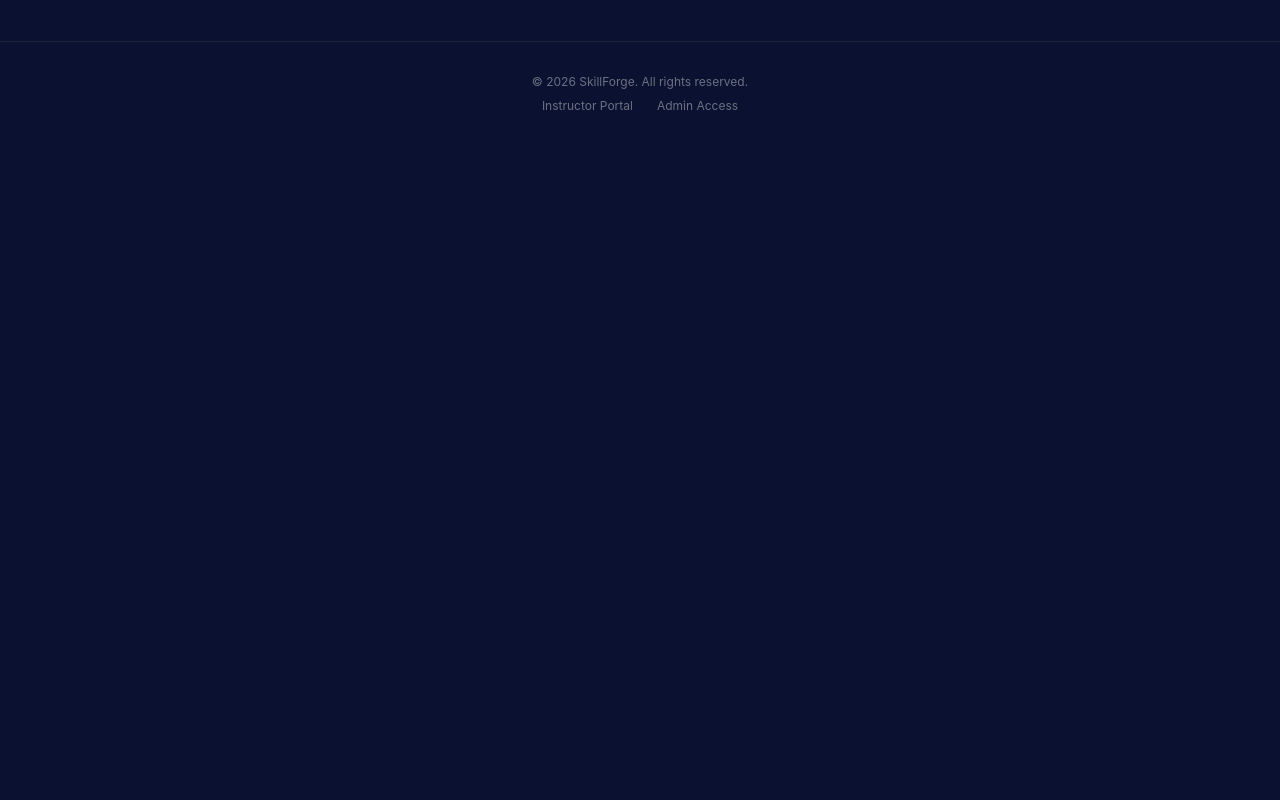
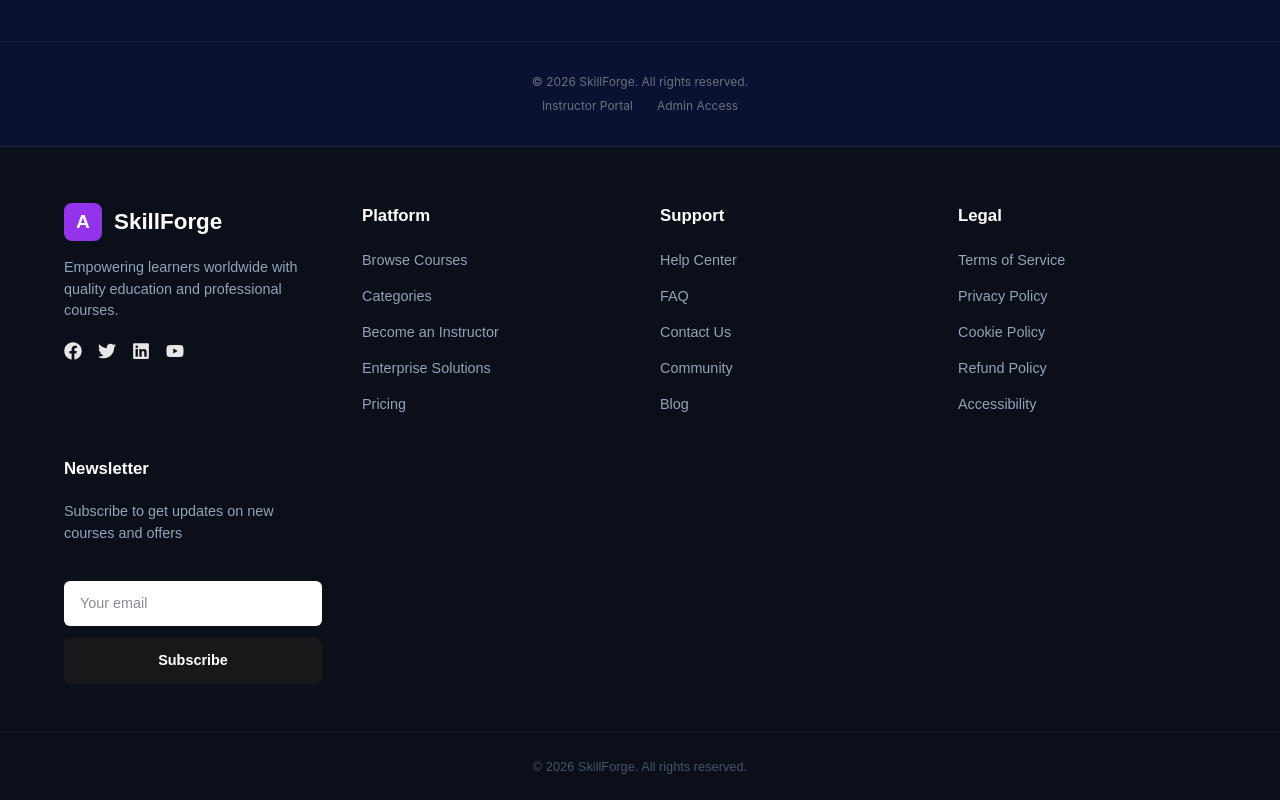
Before and after one commit to PrinceWycliff/skillforge-frontend, a React (Vite) app: page / in a window 1280 px wide. Shown: the part 654-1454 px from the top of the page. Before the commit the page ends 800 px from the top, so only its background shows below. Built offline with nearby package versions, Linux system fonts and the light colour scheme; no server answers; the HTML template or start-up script is replaced by a standard one.

Commit message:
feat: add global iconic footer across all application routes

```diff
--- a/src/App.jsx
+++ b/src/App.jsx
@@ -16,6 +16,7 @@ import ProtectedRoute from './components/ProtectedRoute';
 import AdminRoute from './components/AdminRoute';
 import Register from './pages/Register';
 import VerifyEmail from './pages/VerifyEmail';
+import Footer from './components/Footer'; // Import Footer
 
 // Inline Guard for Instructor Studio
 const InstructorRoute = ({ children }) => {
@@ -26,7 +27,9 @@ const InstructorRoute = ({ children }) => {
 export default function App() {
   return (
     <Router>
-      <div className="min-h-screen bg-[#0B1130] text-white">
+      <div className="flex flex-col min-h-screen bg-[#0B1130] text-white">
+        {/* Main Content Area expands to fill remaining vertical space */}
+        <main className="flex-grow">
           <Routes>
             {/* Public Routes */}
             <Route path="/" element={<Landing />} />
@@ -83,6 +86,10 @@ export default function App() {
             {/* Fallback Catch-all Route */}
             <Route path="*" element={<Navigate to="/" replace />} />
           </Routes>
+        </main>
+
+        {/* Global Iconic Footer */}
+        <Footer />
       </div>
     </Router>
   );
--- /dev/null
+++ b/src/components/Footer.jsx
@@ -0,0 +1,242 @@
+import React, { useState } from 'react';
+import { Link } from 'react-router-dom';
+import { FaFacebook, FaTwitter, FaLinkedin, FaYoutube } from 'react-icons/fa';
+
+const Footer = () => {
+  const [email, setEmail] = useState('');
+  const [subscribed, setSubscribed] = useState(false);
+
+  const handleSubscribe = (e) => {
+    e.preventDefault();
+    if (email) {
+      setSubscribed(true);
+      setEmail('');
+      setTimeout(() => setSubscribed(false), 4000);
+    }
+  };
+
+  return (
+    <footer style={footerStyle}>
+      <div style={containerStyle}>
+
+        {/* Column 1: Brand & Bio */}
+        <div style={columnStyle}>
+          <div style={brandHeaderStyle}>
+            <div style={logoBadgeStyle}>A</div>
+            <span style={brandTitleStyle}>SkillForge</span>
+          </div>
+          <p style={descriptionStyle}>
+            Empowering learners worldwide with quality education and professional courses.
+          </p>
+          <div style={socialIconGroupStyle}>
+            <a href="https://facebook.com" target="_blank" rel="noreferrer" style={socialIconStyle}>
+              <FaFacebook size={18} />
+            </a>
+            <a href="https://twitter.com" target="_blank" rel="noreferrer" style={socialIconStyle}>
+              <FaTwitter size={18} />
+            </a>
+            <a href="https://linkedin.com" target="_blank" rel="noreferrer" style={socialIconStyle}>
+              <FaLinkedin size={18} />
+            </a>
+            <a href="https://youtube.com" target="_blank" rel="noreferrer" style={socialIconStyle}>
+              <FaYoutube size={18} />
+            </a>
+          </div>
+        </div>
+
+        {/* Column 2: Platform Links */}
+        <div style={columnStyle}>
+          <h4 style={headingStyle}>Platform</h4>
+          <ul style={listStyle}>
+            <li><Link to="/courses" style={linkStyle}>Browse Courses</Link></li>
+            <li><Link to="/categories" style={linkStyle}>Categories</Link></li>
+            <li><Link to="/instructor/register" style={linkStyle}>Become an Instructor</Link></li>
+            <li><Link to="/enterprise" style={linkStyle}>Enterprise Solutions</Link></li>
+            <li><Link to="/pricing" style={linkStyle}>Pricing</Link></li>
+          </ul>
+        </div>
+
+        {/* Column 3: Support Links */}
+        <div style={columnStyle}>
+          <h4 style={headingStyle}>Support</h4>
+          <ul style={listStyle}>
+            <li><Link to="/help" style={linkStyle}>Help Center</Link></li>
+            <li><Link to="/faq" style={linkStyle}>FAQ</Link></li>
+            <li><Link to="/contact" style={linkStyle}>Contact Us</Link></li>
+            <li><Link to="/community" style={linkStyle}>Community</Link></li>
+            <li><Link to="/blog" style={linkStyle}>Blog</Link></li>
+          </ul>
+        </div>
+
+        {/* Column 4: Legal Links */}
+        <div style={columnStyle}>
+          <h4 style={headingStyle}>Legal</h4>
+          <ul style={listStyle}>
+            <li><Link to="/terms" style={linkStyle}>Terms of Service</Link></li>
+            <li><Link to="/privacy" style={linkStyle}>Privacy Policy</Link></li>
+            <li><Link to="/cookie-policy" style={linkStyle}>Cookie Policy</Link></li>
+            <li><Link to="/refund-policy" style={linkStyle}>Refund Policy</Link></li>
+            <li><Link to="/accessibility" style={linkStyle}>Accessibility</Link></li>
+          </ul>
+        </div>
+
+        {/* Column 5: Newsletter */}
+        <div style={columnStyle}>
+          <h4 style={headingStyle}>Newsletter</h4>
+          <p style={descriptionStyle}>
+            Subscribe to get updates on new courses and offers
+          </p>
+          <form onSubmit={handleSubscribe} style={{ marginTop: '1rem' }}>
+            <input
+              type="email"
+              placeholder="Your email"
+              value={email}
+              onChange={(e) => setEmail(e.target.value)}
+              required
+              style={inputStyle}
+            />
+            <button type="submit" style={buttonStyle}>
+              {subscribed ? 'Subscribed!' : 'Subscribe'}
+            </button>
+          </form>
+        </div>
+
+      </div>
+
+      <div style={bottomBorderStyle}>
+        © {new Date().getFullYear()} SkillForge. All rights reserved.
+      </div>
+    </footer>
+  );
+};
+
+// Layout & Theme Styles matching image palette
+const footerStyle = {
+  backgroundColor: '#0b0f19',
+  color: '#94a3b8',
+  paddingTop: '3.5rem',
+  paddingBottom: '1.5rem',
+  borderTop: '1px solid #1e293b',
+  fontFamily: 'sans-serif'
+};
+
+const containerStyle = {
+  maxWidth: '1200px',
+  margin: '0 auto',
+  padding: '0 1.5rem',
+  display: 'grid',
+  gridTemplateColumns: 'repeat(auto-fit, minmax(200px, 1fr))',
+  gap: '2.5rem'
+};
+
+const columnStyle = {
+  display: 'flex',
+  flexDirection: 'column'
+};
+
+const brandHeaderStyle = {
+  display: 'flex',
+  alignItems: 'center',
+  gap: '0.75rem',
+  marginBottom: '1rem'
+};
+
+const logoBadgeStyle = {
+  backgroundColor: '#9333ea',
+  color: '#ffffff',
+  width: '38px',
+  height: '38px',
+  borderRadius: '8px',
+  display: 'flex',
+  alignItems: 'center',
+  justifyContent: 'center',
+  fontWeight: 'bold',
+  fontSize: '1.2rem'
+};
+
+const brandTitleStyle = {
+  fontSize: '1.4rem',
+  fontWeight: 'bold',
+  color: '#ffffff'
+};
+
+const descriptionStyle = {
+  fontSize: '0.9rem',
+  lineHeight: '1.5',
+  color: '#94a3b8',
+  margin: '0 0 1.25rem 0'
+};
+
+const socialIconGroupStyle = {
+  display: 'flex',
+  gap: '1rem',
+  alignItems: 'center'
+};
+
+const socialIconStyle = {
+  color: '#ffffff',
+  textDecoration: 'none',
+  transition: 'opacity 0.2s',
+  opacity: 0.9
+};
+
+const headingStyle = {
+  color: '#ffffff',
+  fontSize: '1.05rem',
+  fontWeight: 'bold',
+  marginBottom: '1.25rem',
+  marginTop: 0
+};
+
+const listStyle = {
+  listStyle: 'none',
+  padding: 0,
+  margin: 0,
+  display: 'flex',
+  flexDirection: 'column',
+  gap: '0.75rem'
+};
+
+const linkStyle = {
+  color: '#94a3b8',
+  textDecoration: 'none',
+  fontSize: '0.9rem',
+  transition: 'color 0.2s'
+};
+
+const inputStyle = {
+  width: '100%',
+  padding: '0.75rem 1rem',
+  borderRadius: '0.375rem',
+  border: 'none',
+  backgroundColor: '#ffffff',
+  color: '#0f172a',
+  fontSize: '0.9rem',
+  marginBottom: '0.75rem',
+  boxSizing: 'border-box',
+  outline: 'none'
+};
+
+const buttonStyle = {
+  width: '100%',
+  padding: '0.75rem 1rem',
+  borderRadius: '0.375rem',
+  border: 'none',
+  backgroundColor: '#18181b',
+  color: '#ffffff',
+  fontWeight: 'bold',
+  fontSize: '0.9rem',
+  cursor: 'pointer',
+  transition: 'background-color 0.2s'
+};
+
+const bottomBorderStyle = {
+  textAlign: 'center',
+  fontSize: '0.8rem',
+  color: '#475569',
+  marginTop: '3rem',
+  paddingTop: '1.5rem',
+  borderTop: '1px solid #111827'
+};
+
+export default Footer;
```
Lines whose indentation alone changed are shown as unchanged.
